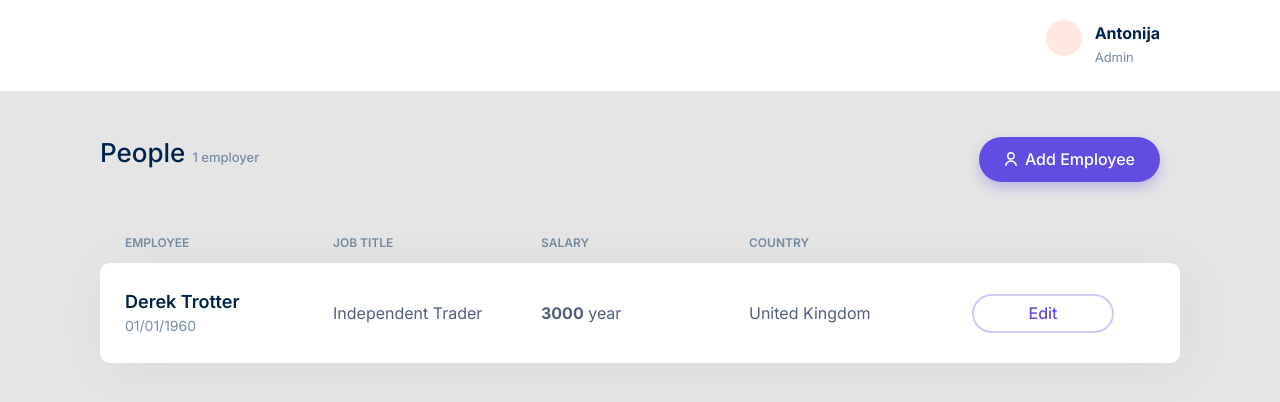
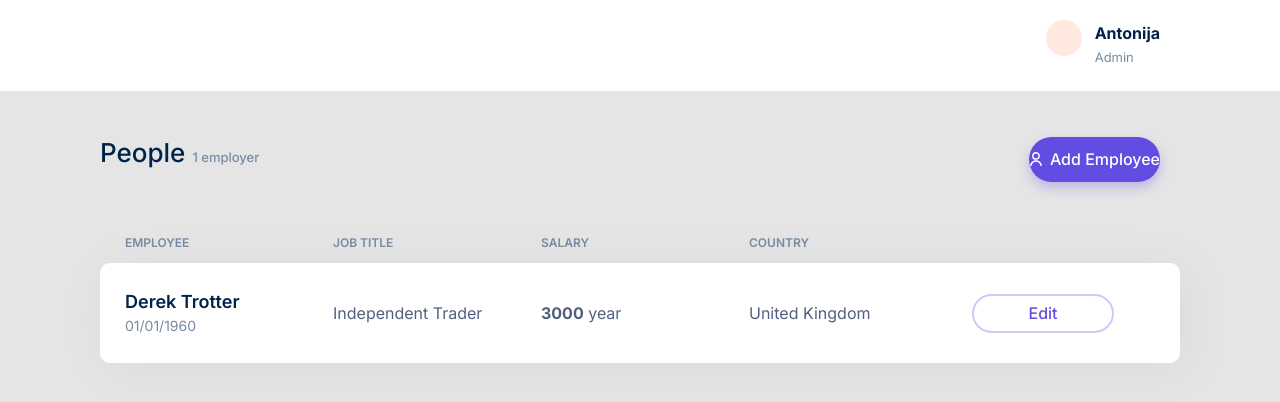
Before and after one commit to apps-valley/TODO-APP-REACT, a React (Create React App) app: page / in a window 1280 px wide. Shown: the top 402 px of the page. Built offline with nearby package versions, Linux system fonts and the light colour scheme.

Commit message:
add fixed width to all buttons

```diff
--- a/src/stylesheets/components/_button.scss
+++ b/src/stylesheets/components/_button.scss
@@ -22,7 +22,7 @@
     background: #624de3;
     box-shadow: 0px 6px 12px rgba(98, 77, 227, 0.3);
     color: white;
-    padding: 13px 25px;
+    padding: 13px 0;
   }
 
   &--create {
--- a/src/stylesheets/components/_form.scss
+++ b/src/stylesheets/components/_form.scss
@@ -112,6 +112,8 @@ form {
       &--purple {
         padding-top: 10px;
         padding-bottom: 10px;
+        padding-left: 0;
+        padding-right: 0;
         width: 143px;
 
         @include sm {
```
